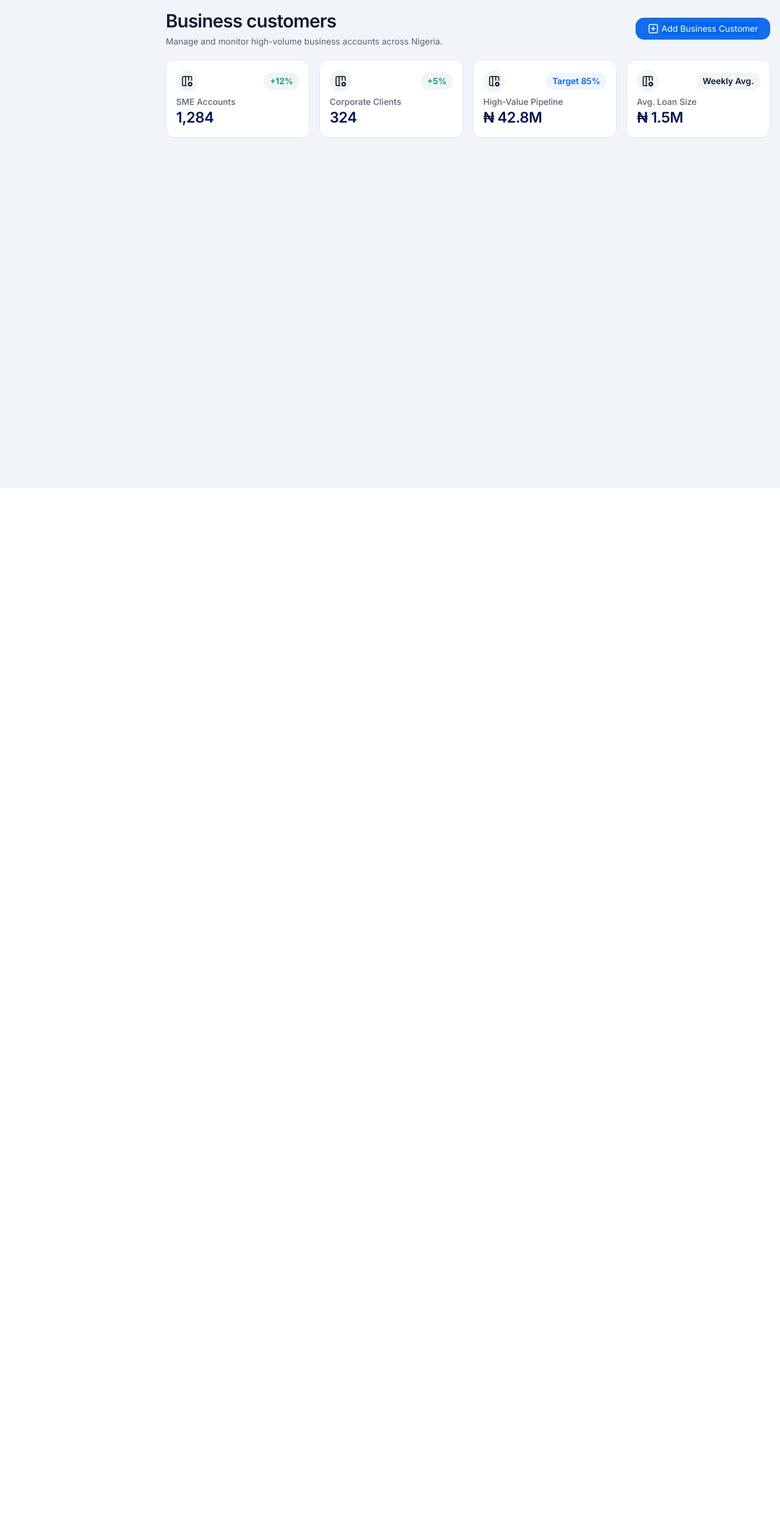
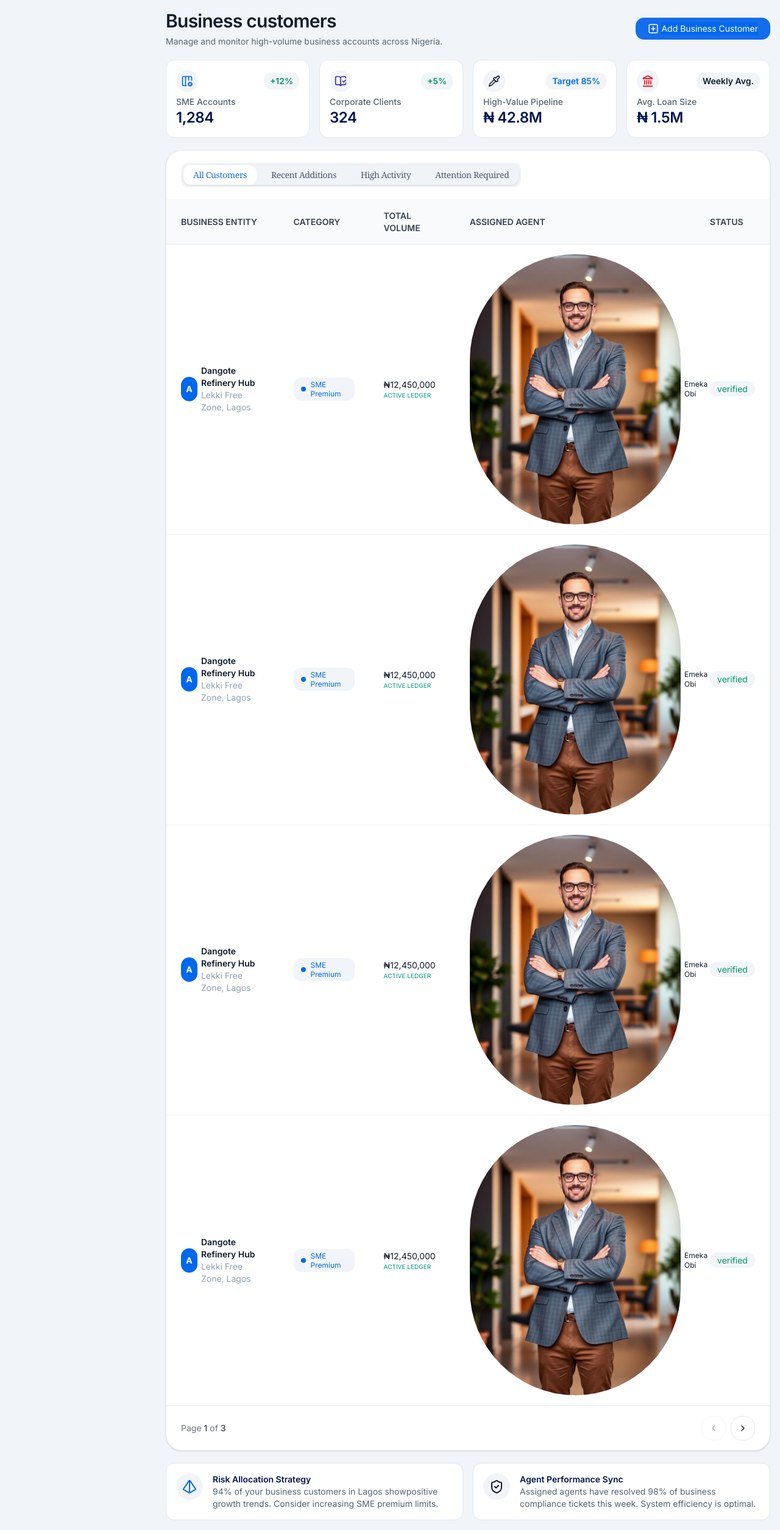
Before and after one commit to Banicoop/coocredit-business, a Next.js app: page /super-agent/customers in a window 1280 px wide. Shown: the whole page at 61% size. Before the commit the page ends 800 px from the top, so only its background shows below. Built offline with nearby package versions, Linux system fonts and the light colour scheme; a web font is replaced by a local one.

Commit message:
implement agent customer screen

```diff
--- /dev/null
+++ b/src/app/(dashboard)/super-agent/(main)/customers/_section/BusinessCustTable.tsx
@@ -0,0 +1,106 @@
+'use client';
+
+import { BasicTable } from '@/components/primitives/tables/BasicTable';
+import { Tabs } from '@/components/ui/Tabs';
+import { Flex } from '@/components/ui/ui-layout';
+import { ColItem } from '@/components/ui/PageHeader';
+import Typography from '@/components/primitives/Typography';
+import Image from 'next/image';
+
+import user from '@/assets/svgs/agent-portrait.jpg';
+
+const data = Array.from({length: 10}, (() => ({
+
+})))
+
+const tabs = [
+    {
+        label: 'All Customers',
+        value: 'customers'
+    },
+    {
+        label: 'Recent Additions',
+        value: 'additions'
+    },
+    {
+        label: 'High Activity',
+        value: 'activity'
+    },
+    {
+        label: 'Attention Required',
+        value: 'attention'
+    },
+]
+
+
+const BusinessCustTable = () => {
+
+    const columns = [
+        {
+            key: 'business',
+            title: 'BUSINESS ENTITY',
+            render: (val: any) => (
+                <Flex className='gap-1.5'>
+                    <Flex className='w-10 h-10 rounded-full font-bold bg-primary flex justify-center'>
+                        <Typography className='text-center text-card'>A</Typography>
+                    </Flex>
+                    <ColItem
+                        item1='Dangote Refinery Hub'
+                        item2='Lekki Free Zone, Lagos'
+                        className1='text-ink font-semibold'
+                        className2='text-ring'/>
+                </Flex>
+            )
+        },
+        {
+            key: 'category',
+            title: 'CATEGORY',
+            render: (val: any) => (
+                <Typography
+                className='py-1 px-3 rounded-md bg-accent text-brand'
+                startIcon={<div className='w-2 h-2 rounded-full bg-brand'/>}
+                variant='small'>SME Premium</Typography>
+            )
+        },
+        {
+            key: 'volume',
+            title: 'TOTAL VOLUME',
+            render: (val: any) => (
+                <ColItem
+                    item1='₦12,450,000'
+                    item2='ACTIVE LEDGER'
+                    className1='text-ink'
+                    className2='text-chart-2 text-[10px]'
+                />
+            )
+        },
+        {
+            key: 'agent',
+            title: 'ASSIGNED AGENT',
+            render: (val: any) => (
+                <Flex className='gap-1.5'>
+                    <Image src={user} alt='AGENT' width={30} height={30} className='rounded-full object-cover h-auto w-auto'/>
+                    <Typography variant='small'>Emeka Obi</Typography>
+                </Flex>
+            )
+        },
+        {
+            key: 'status',
+            title: 'STATUS',
+            render: (val: string) => (
+                <Typography color='success' className='py-1 px-3 rounded-md bg-accent'>verified</Typography>
+            )
+        },
+    ]
+
+  return (
+    <BasicTable
+        columns={columns}
+        data={data ?? []}
+        title={<Tabs items={tabs}/>}
+        pageSize={4}
+        pagination={true} />
+  )
+}
+
+export default BusinessCustTable;
--- a/src/app/(dashboard)/super-agent/(main)/customers/page.tsx
+++ b/src/app/(dashboard)/super-agent/(main)/customers/page.tsx
@@ -1,14 +1,15 @@
 import Typography from '@/components/primitives/Typography';
 import { PageHeader } from '@/components/ui/PageHeader';
-import { Flex, FlexBox, Grid } from '@/components/ui/ui-layout';
-import { PlusSquareIcon, TableConfig } from 'lucide-react';
-import React from 'react';
+import { Flex, FlexBox, FlexCol, Grid } from '@/components/ui/ui-layout';
+import { BookOpenCheck, Landmark, PipetteIcon, PlusSquareIcon, ShieldCheck, TableConfig, Pyramid } from 'lucide-react';
+import React, { ReactNode } from 'react';
+import BusinessCustTable from './_section/BusinessCustTable';
 
 
 const Card = ({icon, label, info, num}: {icon: React.ReactNode, label: string, info: React.ReactNode, num: string}) => (
   <FlexBox className='flex-col h-32'>
     <Flex className='justify-between mb-1.5'>
-      <Flex className='p-2 rounded-full bg-accent'>
+      <Flex className='p-2 rounded-full bg-accent h-fit'>
         {icon}
       </Flex>
       {info}
@@ -17,6 +18,20 @@ const Card = ({icon, label, info, num}: {icon: React.ReactNode, label: string, i
     <Typography variant='h3' color='primary2'>{num}</Typography>
   </FlexBox>
 )
+
+
+const Card2 = ({icon, label, desc}: {icon: ReactNode, label: string, desc: string}) => (
+  <FlexBox className='gap-4 flex-col md:flex-row items-start'>
+    <Flex className='bg-accent rounded-full justify-center p-2.5'>
+      {icon}
+    </Flex>
+    <FlexCol>
+      <Typography color='primary2' weight='semibold'>{label}</Typography>
+      <Typography color='primary'>{desc}</Typography>
+    </FlexCol>
+  </FlexBox>
+)
+
 
 const CustomersPage = () => {
   return (
@@ -35,17 +50,28 @@ const CustomersPage = () => {
         />
       <Grid className='grid-cols-2 md:grid-cols-4 gap-4'>
         <Card label='SME Accounts' num='1,284'
-          icon={<TableConfig size={20}/>}
+          icon={<TableConfig size={20} className='text-primary'/>}
           info={<Typography color='success' className='py-1 px-2.5 rounded-md bg-accent font-semibold'>+12%</Typography>}/>
         <Card label='Corporate Clients' num='324'
-          icon={<TableConfig size={20}/>}
+          icon={<BookOpenCheck size={20} className='text-indigo-800'/>}
           info={<Typography color='success' className='py-1 px-2.5 rounded-md bg-accent font-semibold'>+5%</Typography>}/>
         <Card label='High-Value Pipeline' num='₦ 42.8M'
-          icon={<TableConfig size={20}/>}
+          icon={<PipetteIcon size={20} className='text-ink'/>}
           info={<Typography className='py-1 px-2.5 rounded-md bg-accent font-semibold text-primary'>Target 85%</Typography>}/>
         <Card label='Avg. Loan Size' num='₦ 1.5M'
-          icon={<TableConfig size={20}/>}
+          icon={<Landmark size={20} className='text-destructive'/>}
           info={<Typography className='py-1 px-2.5 rounded-md bg-accent font-semibold'>Weekly Avg.</Typography>}/>
+      </Grid>
+
+      <BusinessCustTable/>
+
+      <Grid className='gap-4 grid-cols-2'>
+        <Card2 label='Risk Allocation Strategy'
+          desc='94% of your business customers in Lagos showpositive growth trends. Consider increasing SME premium limits.'
+          icon={<Pyramid size={24} className='text-primary' />}/>
+        <Card2 label='Agent Performance Sync'
+          desc='Assigned agents have resolved 98% of business compliance tickets this week. System efficiency is optimal.'
+          icon={<ShieldCheck size={24} className='text-ink' />}/>
       </Grid>
     </Grid>
   )
--- a/src/app/(dashboard)/super-agent/(main)/team/_sections/AgentsList.tsx
+++ b/src/app/(dashboard)/super-agent/(main)/team/_sections/AgentsList.tsx
@@ -1,4 +1,4 @@
-import { Flex, Grid } from '@/components/ui/ui-layout';
+import { Flex, FlexCol, Grid } from '@/components/ui/ui-layout';
 import AgentCard from './AgentCard';
 import CustomSelect from '@/components/primitives/inputs/CustomSelect';
 import Typography from '@/components/primitives/Typography';
@@ -6,7 +6,7 @@ import Typography from '@/components/primitives/Typography';
 const AgentsList = () => {
   return (
     <Grid className='gap-4'>
-        <Flex className='p-2.5 rounded-lg bg-[#DBE9FE] justify-between'>
+        <FlexCol className='p-2.5 rounded-lg bg-[#DBE9FE] justify-between md:flex-row'>
             <Flex className='gap-3'>
                 <CustomSelect
                 wrapperClass='flex items-center gap-1.5'
@@ -30,7 +30,7 @@ const AgentsList = () => {
 
             </Flex>
             <Typography color='primary' weight='semibold'>Showing 174 total agents</Typography>
-        </Flex>
+        </FlexCol>
         {/* CARD LIST */}
         <Grid className='md:grid-cols-3 gap-5'>
             <AgentCard/>
```
